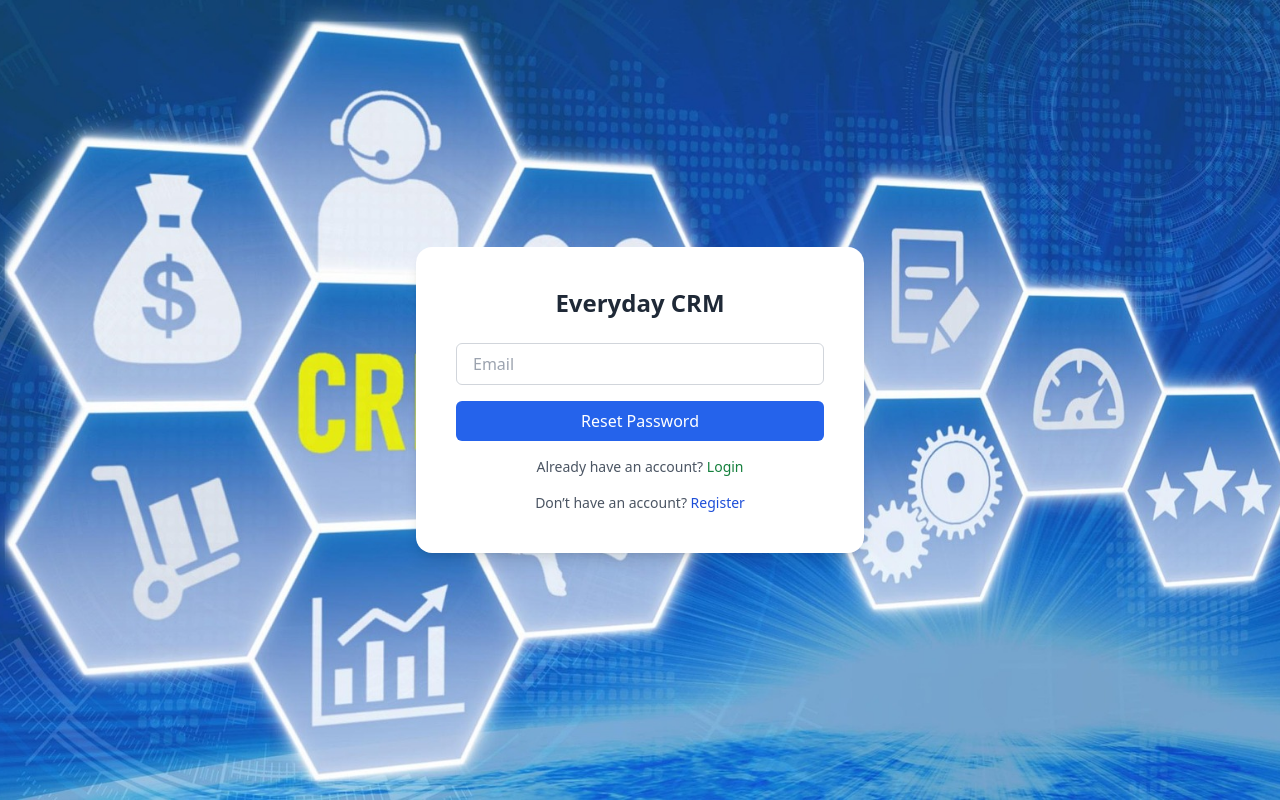
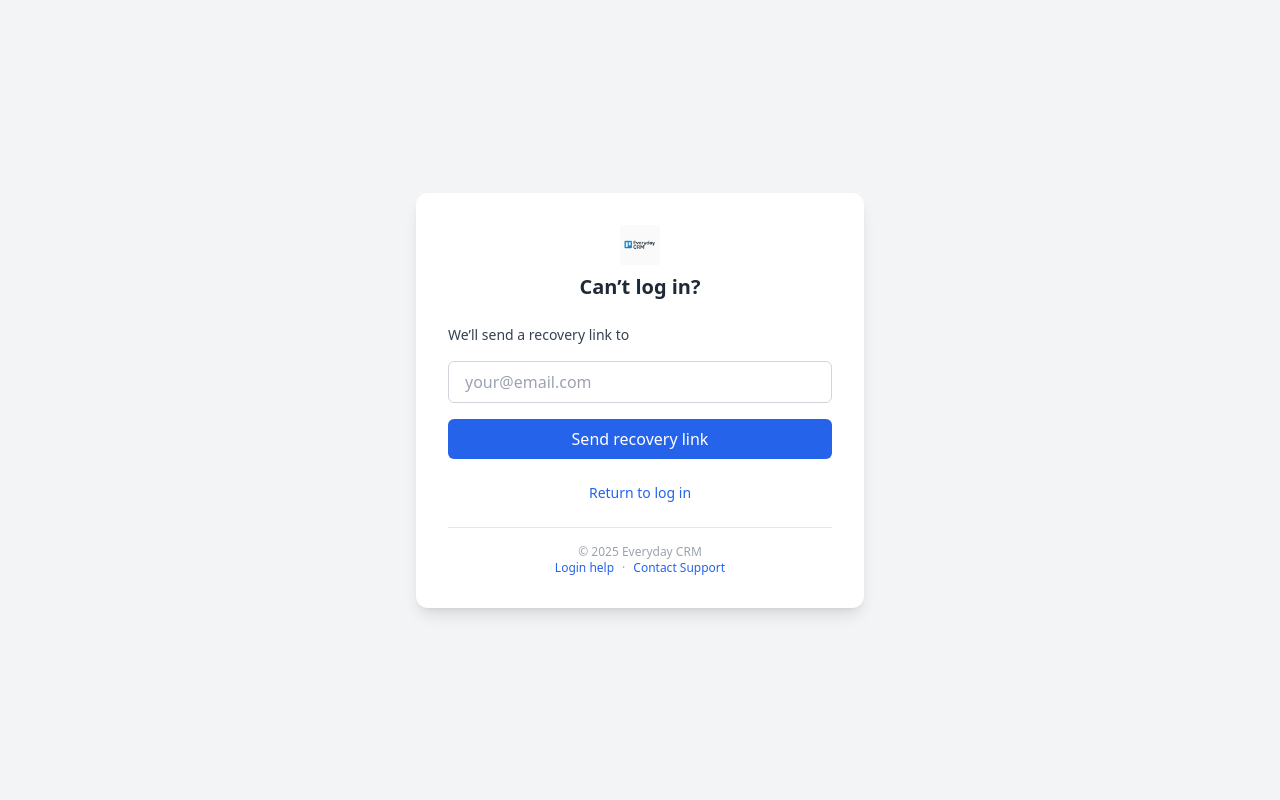
Before and after one commit to techzenithlabs/everyday-crm, a React (Vite) app in the folder client/: page /forgotpassword in a window 1280 px wide. Built offline with nearby package versions, Linux system fonts and the light colour scheme; no server answers.

Commit message:
modfied login and forgot password

```diff
--- a/client/src/pages/auth/ForgotPassword.tsx
+++ b/client/src/pages/auth/ForgotPassword.tsx
@@ -2,7 +2,7 @@ import { useState, useEffect, useRef } from "react";
 import { Link } from "react-router-dom";
 import { motion, useAnimation } from "framer-motion";
 import toast from "react-hot-toast";
-import bgImage from "../../assets/bg-login.jpg";
+import logo from "../../assets/every-day-crm-png.png";
 import { forgotPassword } from "../../services/auth"; // make sure this matches your file
 import { AxiosError } from "axios";
 
@@ -47,29 +47,23 @@ const ForgotPassword = () => {
   }, []);
 
   return (
-    <div
-      className="min-h-screen flex items-center justify-center bg-gray-100"
-      style={{
-        backgroundImage: `url(${bgImage})`,
-        backgroundSize: "cover",
-        backgroundPosition: "center",
-      }}
-    >
-      <motion.div
-        initial={{ opacity: 0, scale: 0.85 }}
-        animate={{ opacity: 1, scale: 1 }}
-        transition={{ duration: 0.6, ease: "easeOut" }}
-        className="bg-white p-10 rounded-2xl shadow-lg w-full max-w-md"
-      >
-        <h2 className="text-2xl font-bold mb-6 text-center text-gray-800">
-          Everyday CRM
-        </h2>
+  <div className="min-h-screen flex items-center justify-center bg-gray-100">
+    <div className="bg-white p-8 rounded-xl shadow-lg w-full max-w-md">
+      <div className="text-center mb-6">
+        <img
+          src={logo }
+          alt="Everyday CRM Logo"
+          className="h-10 mx-auto mb-2"
+        />
+        <h2 className="text-xl font-semibold text-gray-800">Can’t log in?</h2>
+      </div>
 
       <form onSubmit={handleSubmit} className="space-y-4">
+        <p className="text-sm text-gray-700">We’ll send a recovery link to</p>
         <motion.input
           ref={emailRef}
           type="email"
-            placeholder="Email"
+          placeholder="your@email.com"
           value={form.email}
           onChange={(e) => {
             setForm({ ...form, email: e.target.value });
@@ -95,32 +89,28 @@ const ForgotPassword = () => {
           whileHover={{ scale: 1.02 }}
           whileTap={{ scale: 0.98 }}
         >
-            Reset Password
+          Send recovery link
         </motion.button>
       </form>
 
-        <p className="text-sm mt-4 text-center text-gray-600">
-          Already have an account?{" "}
-          <Link
-            to="/login"
-            className="text-green-700 font-medium hover:underline"
-          >
-            Login
+      <div className="text-sm mt-6 text-center text-gray-600">
+        <Link to="/login" className="text-blue-600 hover:underline">
+          Return to log in
         </Link>
-        </p>
+      </div>
 
-        <p className="text-sm mt-4 text-center text-gray-600">
-          Don’t have an account?{" "}
-          <Link
-            to="/register"
-            className="text-blue-700 font-medium hover:underline"
-          >
-            Register
-          </Link>
-        </p>
-      </motion.div>
+      <div className="text-xs text-center text-gray-400 mt-6 border-t pt-4">
+        <p>© 2025 Everyday CRM</p>
+        <div className="space-x-2">
+          <Link to="#" className="hover:underline text-blue-600">Login help</Link>
+          <span>·</span>
+          <Link to="#" className="hover:underline text-blue-600">Contact Support</Link>
+        </div>
+      </div>
+    </div>
   </div>
 );
+
 };
 
 export default ForgotPassword;
--- a/client/src/pages/auth/Login.tsx
+++ b/client/src/pages/auth/Login.tsx
@@ -1,7 +1,7 @@
 import { useState, useEffect, useRef } from "react";
 import { Link, useNavigate } from "react-router-dom";
 import { motion, useAnimation } from "framer-motion";
-import bgImage from "../../assets/bg-login.jpg";
+import logo from "../../assets/every-day-crm-png.png";
 import toast from "react-hot-toast";
 import { loginUser } from "../../services/auth";
 import { login } from "../../redux/slices/authSlice";
@@ -9,20 +9,16 @@ import { AxiosError } from "axios";
 import { useDispatch, useSelector } from "react-redux";
 import type { RootState } from "../../redux/store";
 
-
-
 const Login = () => {
   const [form, setForm] = useState({ email: "", password: "" });
-  const [errors, setErrors] = useState<{ email?: boolean; password?: boolean }>(
-    {}
-  );
+  const [errors, setErrors] = useState<{ email?: boolean; password?: boolean }>({});
   const buttonControls = useAnimation();
   const emailRef = useRef<HTMLInputElement>(null);
   const passwordRef = useRef<HTMLInputElement>(null);
   const navigate = useNavigate();
   const dispatch = useDispatch();
   const token = useSelector((state: RootState) => state.auth.token);
-  // Redirect to dashboard if already logged in
+
   useEffect(() => {
     if (token) {
       navigate("/dashboard");
@@ -36,33 +32,23 @@ const Login = () => {
     if (!form.password) newErrors.password = true;
     setErrors(newErrors);
 
-    const missingFields = Object.keys(newErrors);
-    if (missingFields.length > 0) {
-      if (missingFields.length === 2) {
-        toast.error("Please fill in both email and password.");
-      } else {
-        const fieldName =
-          missingFields[0].charAt(0).toUpperCase() + missingFields[0].slice(1);
-        toast.error(`Please fill in the ${fieldName}.`);
-      }
+    if (Object.keys(newErrors).length > 0) {
+      toast.error("Please fill in all required fields.");
       if (newErrors.email && emailRef.current) emailRef.current.focus();
-      else if (newErrors.password && passwordRef.current)
-        passwordRef.current.focus();
+      else if (newErrors.password && passwordRef.current) passwordRef.current.focus();
       return;
     }
 
     try {
       const data = await loginUser(form.email, form.password);
-      dispatch(login({ token: data.token, user:data.user}));
+      dispatch(login({ token: data.token, user: data.user }));
       toast.success("Login successfully!");
       navigate("/dashboard");
     } catch (error: unknown) {
       const err = error as AxiosError<{ message: string }>;
-      const geterror = err
-      if (geterror && !geterror.status && typeof geterror.message === 'string') {
-        toast.error(geterror.message);
+      if (err && !err.status && typeof err.message === 'string') {
+        toast.error(err.message);
       }
-
     }
   };
 
@@ -82,44 +68,38 @@ const Login = () => {
   }, []);
 
   return (
-    <div
-      className="min-h-screen flex items-center justify-center bg-gray-100"
-      style={{
-        backgroundImage: `url(${bgImage})`,
-        backgroundSize: "cover",
-        backgroundPosition: "center",
-      }}
-    >
-      <motion.div
-        initial={{ opacity: 0, scale: 0.85 }}
-        animate={{ opacity: 1, scale: 1 }}
-        transition={{ duration: 0.6, ease: "easeOut" }}
-        className="bg-white p-10 rounded-2xl shadow-lg w-full max-w-md"
-      >
-        <h2 className="text-2xl font-bold mb-6 text-center text-gray-800">
-          Everyday CRM
-        </h2>
+    <div className="min-h-screen flex items-center justify-center bg-gray-100">
+      <div className="bg-white p-8 rounded-xl shadow-lg w-full max-w-md">
 
+        {/* Logo & Heading */}
+        <motion.div
+          initial={{ opacity: 0, y: -30 }}
+          animate={{ opacity: 1, y: 0 }}
+          transition={{ duration: 0.6, ease: "easeOut" }}
+          className="text-center mb-6"
+        >
+          <img src={logo} alt="Everyday CRM Logo" className="h-20 mx-auto mb-2" />
+          <h2 className="text-xl font-semibold text-gray-800">Log in to continue</h2>
+        </motion.div>
+
+        {/* Form */}
         <form onSubmit={handleSubmit} className="space-y-4">
+
           <motion.input
             ref={emailRef}
             type="email"
-            placeholder="Email"
+            placeholder="Enter your email"
             value={form.email}
             onChange={(e) => {
               setForm({ ...form, email: e.target.value });
-              if (errors.email && e.target.value.trim() !== "") {
-                setErrors((prev) => ({ ...prev, email: false }));
-              }
+              if (errors.email) setErrors((prev) => ({ ...prev, email: false }));
             }}
             className={`w-full px-4 py-2 border rounded-md focus:outline-none focus:ring-2 focus:ring-blue-500 transition-all duration-300 ${
-              errors.email
-                ? "border-red-500 focus:ring-red-300"
-                : "border-gray-300"
+              errors.email ? "border-red-500 focus:ring-red-300" : "border-gray-300"
             }`}
-            initial={{ x: -80, opacity: 0 }}
+            initial={{ x: -60, opacity: 0 }}
             animate={{ x: 0, opacity: 1 }}
-            transition={{ duration: 0.5, delay: 0.7 }}
+            transition={{ duration: 0.4, delay: 0.3 }}
           />
 
           <motion.input
@@ -129,52 +109,80 @@ const Login = () => {
             value={form.password}
             onChange={(e) => {
               setForm({ ...form, password: e.target.value });
-              if (errors.password && e.target.value.trim() !== "") {
-                setErrors((prev) => ({ ...prev, password: false }));
-              }
+              if (errors.password) setErrors((prev) => ({ ...prev, password: false }));
             }}
             className={`w-full px-4 py-2 border rounded-md focus:outline-none focus:ring-2 focus:ring-blue-500 transition-all duration-300 ${
-              errors.password
-                ? "border-red-500 focus:ring-red-300"
-                : "border-gray-300"
+              errors.password ? "border-red-500 focus:ring-red-300" : "border-gray-300"
             }`}
-            initial={{ x: 80, opacity: 0 }}
+            initial={{ x: 60, opacity: 0 }}
             animate={{ x: 0, opacity: 1 }}
-            transition={{ duration: 0.5, delay: 0.9 }}
+            transition={{ duration: 0.4, delay: 0.5 }}
           />
+
+          <div className="flex items-center space-x-2">
+            <input type="checkbox" id="remember" className="cursor-pointer" />
+            <label htmlFor="remember" className="text-sm text-gray-700 cursor-pointer">
+              Remember me
+            </label>
+          </div>
 
           <motion.button
             type="submit"
             className="w-full bg-blue-600 hover:bg-blue-700 text-white py-2 rounded-md transition"
-            initial={{ opacity: 0, y: 20 }}
+            initial={{ opacity: 0, y: 30 }}
             animate={buttonControls}
             whileHover={{ scale: 1.02 }}
             whileTap={{ scale: 0.98 }}
           >
-            Login
+            Continue
           </motion.button>
         </form>
 
-        <p className="text-sm mt-4 text-center text-gray-600">
-          Don’t have an account?{" "}
-          <Link
-            to="/register"
-            className="text-blue-700 font-medium hover:underline"
-          >
-            Register
-          </Link>
-        </p>
+        {/* Divider */}
+        <div className="relative my-6">
+          <div className="absolute inset-0 flex items-center">
+            <div className="w-full border-t border-gray-300" />
+          </div>
+          <div className="relative flex justify-center text-sm">
+            <span className="bg-white px-2 text-gray-500">Or continue with:</span>
+          </div>
+        </div>
 
-        <p className="text-sm mt-4 text-center text-gray-600">
-          <Link
-            to="/forgotpassword"
-            className="text-blue-700 font-medium hover:underline"
-          >
-            Forgot Password
-          </Link>
-          </p>
+        {/* Social Login Buttons */}
+        <motion.div
+          className="space-y-3"
+          initial={{ opacity: 0, y: 20 }}
+          animate={{ opacity: 1, y: 0 }}
+          transition={{ delay: 0.8, duration: 0.6 }}
+        >
+          <button className="w-full flex items-center justify-center gap-2 border py-2 rounded-md hover:bg-gray-50">
+            <img src="https://img.icons8.com/color/16/000000/google-logo.png" alt="Google" />
+            Google
+          </button>
+          <button className="w-full flex items-center justify-center gap-2 border py-2 rounded-md hover:bg-gray-50">
+            <img src="https://img.icons8.com/color/16/000000/microsoft.png" alt="Microsoft" />
+            Microsoft
+          </button>
+          <button className="w-full flex items-center justify-center gap-2 border py-2 rounded-md hover:bg-gray-50">
+            <img src="https://img.icons8.com/ios-filled/16/000000/mac-os.png" alt="Apple" />
+            Apple
+          </button>
+          <button className="w-full flex items-center justify-center gap-2 border py-2 rounded-md hover:bg-gray-50">
+            <img src="https://img.icons8.com/color/16/000000/slack-new.png" alt="Slack" />
+            Slack
+          </button>
+        </motion.div>
 
-      </motion.div>
+        {/* Footer Links */}
+        <div className="text-sm mt-6 text-center text-gray-600">
+          <Link to="/forgotpassword" className="text-blue-600 hover:underline mr-2">Can’t log in?</Link> ·
+          {/* <Link to="/register" className="text-blue-600 hover:underline ml-2">Create an account</Link> */}
+        </div>
+
+        <div className="text-xs text-center text-gray-400 mt-6">
+          <p>© 2025 Everyday CRM</p>
+        </div>
+      </div>
     </div>
   );
 };
```
Also changed, not shown: client/src/assets/every-day-crm-png.png (added). Lines whose indentation alone changed are shown as unchanged.
